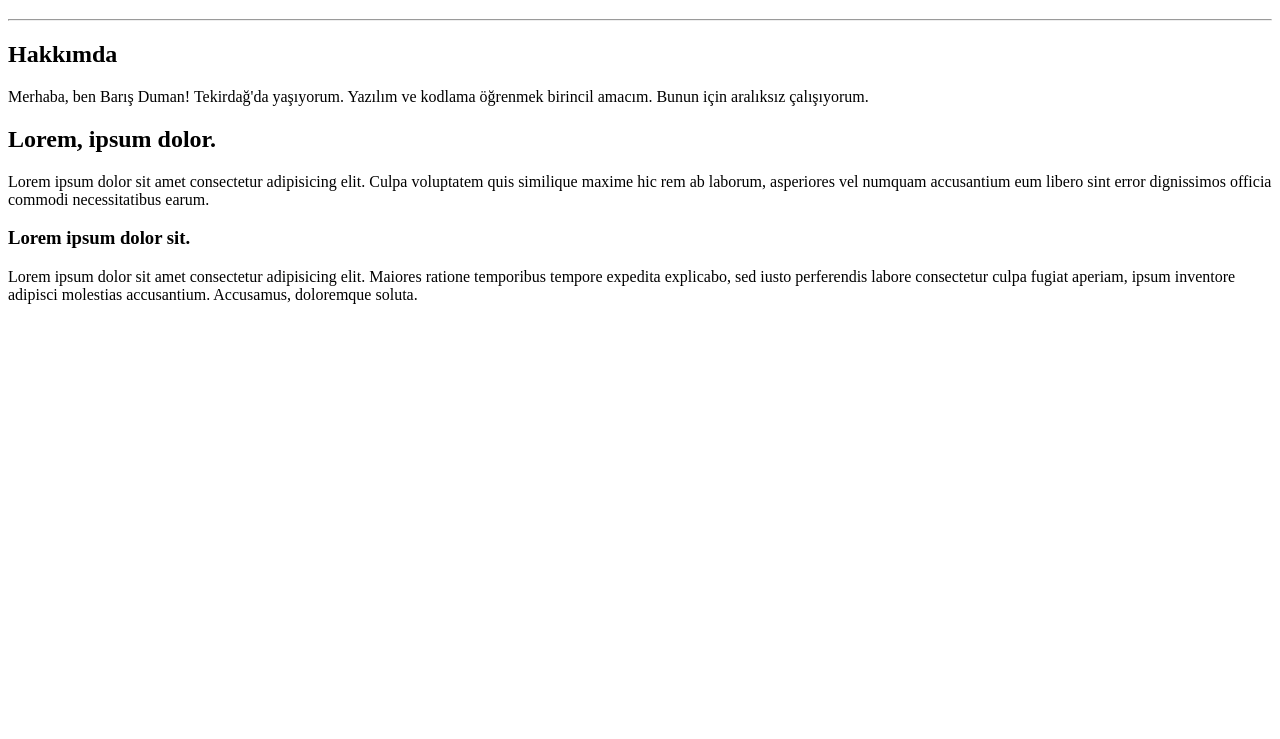
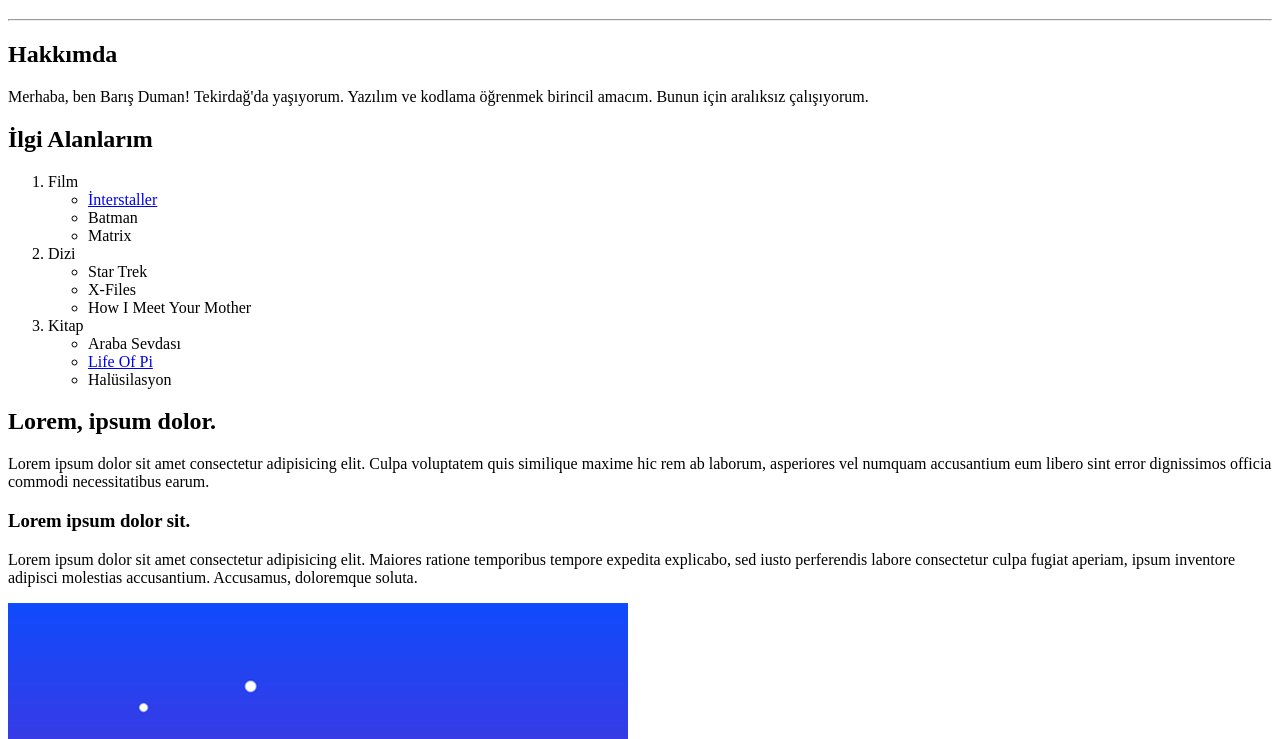
Before and after one commit to brsdmn/html-odev, a plain HTML site: page index.html in a window 1280 px wide. Shown: the part 61-800 px from the top of the page. Drawn offline with Linux system fonts and the light colour scheme.

Commit message:
html 2. ödev eklemeleri yapıldı

```diff
--- a/index.html
+++ b/index.html
@@ -14,11 +14,33 @@
     <h2>Hakkımda</h2>
     <p>Merhaba, ben Barış Duman! Tekirdağ'da yaşıyorum. Yazılım ve kodlama öğrenmek birincil amacım. Bunun için aralıksız çalışıyorum. </p>
     <!--Alt Başlık-->
-
+    <h2>İlgi Alanlarım</h2>
+    <ol>
+        <li>Film</li>
+        <ul>
+            <li> <a href="https://www.imdb.com/title/tt0816692/">İnterstaller</a> </li>
+            <li>Batman</li>
+            <li>Matrix</li>
+        </ul>
+        <li>Dizi</li>
+        <ul>
+            <li>Star Trek</li>
+            <li>X-Files</li>
+            <li>How I Meet Your Mother</li>
+        </ul>
+        <li>Kitap</li>
+        <ul>
+            <li>Araba Sevdası</li>
+            <li><a href="https://www.goodreads.com/book/show/4214.Life_of_Pi" target="_blank">Life Of Pi</a></li>
+            <li>Halüsilasyon</li>
+        </ul>
+    </ol>
     <h2>Lorem, ipsum dolor.</h2>
     <p>Lorem ipsum dolor sit amet consectetur adipisicing elit. Culpa voluptatem quis similique maxime hic rem ab laborum, asperiores vel numquam accusantium eum libero sint error dignissimos officia commodi necessitatibus earum.</p>
     <h3>Lorem ipsum dolor sit.</h3>
     <p>Lorem ipsum dolor sit amet consectetur adipisicing elit. Maiores ratione temporibus tempore expedita explicabo, sed iusto perferendis labore consectetur culpa fugiat aperiam, ipsum inventore adipisci molestias accusantium. Accusamus, doloremque soluta.</p>
+     <!--Resim en son bölüme eklendi-->
+    <img src="img/kodluyoruz.png" alt="kodluyoruz sembolü">
 
 
 
```
